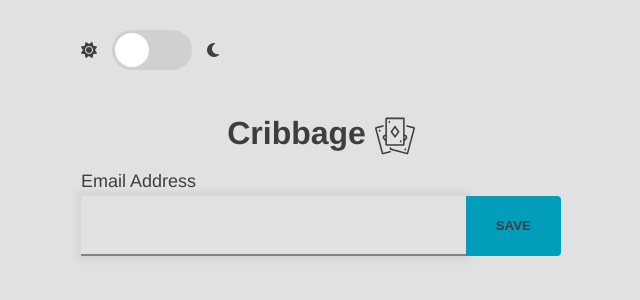
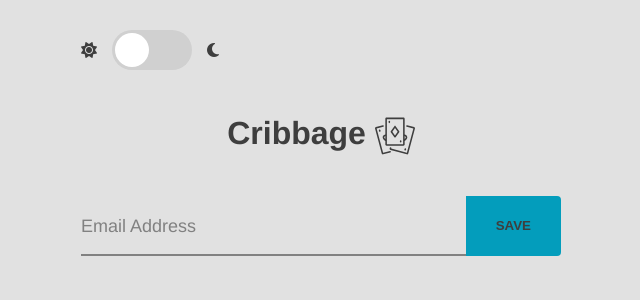
Before and after one commit to ClaytonDewey/tca-cribbage, a React (Create React App) app: page /#/ in a window 1280 px wide. Shown: the top 300 px of the page, without its empty margins (319-959 px from the left). Built offline with nearby package versions, Linux system fonts and the light colour scheme; no server answers.

Commit message:
Using local state to collect user email

```diff
--- a/src/App.tsx
+++ b/src/App.tsx
@@ -13,6 +13,7 @@ import { Stats } from "./Components/Stats";
 import { Leaderboard } from "./Components/Leaderboard";
 // import  localforage from "localforage";
 import { saveGameToCloud, loadGamesFromCloud } from './TcaCloudApi';
+import localforage from "localforage";
 
 export interface Player {
     name: string;
@@ -55,6 +56,12 @@ const App = () => {
 
     const [emailAddress, setEmailAddress] = useState("");
 
+    const updateEmailAddress = async (newEmailAddress) => {
+
+        // Update the state, after saving the email in local storage.
+        setEmailAddress(await localforage.setItem('email', newEmailAddress));
+    }
+
     const loadGameResults = async () => {
         // setResults(await localforage.getItem("gameResults") ?? []);
         setResults(await loadGamesFromCloud("clay@dryadmedia.com", "tca-cribbage") ?? []);
@@ -95,8 +102,8 @@ const App = () => {
                 <Routes>
                     <Route path="/" element={
                         <Home
-                            gameResults={results}
                             emailAddress={emailAddress}
+                            updateEmailAddress={updateEmailAddress}
                          />
                     } />
                     <Route path="setup" element={
--- a/src/Components/Home.tsx
+++ b/src/Components/Home.tsx
@@ -1,8 +1,10 @@
+import { useState } from "react";
 import { useNavigate } from "react-router-dom";
 import { cardsIcon } from "./Icons";
 
-export const Home = ({ gameResults, emailAddress }) => {
+export const Home = ({ emailAddress, updateEmailAddress }) => {
     const nav = useNavigate();
+    const [emailForEditing, setEmailForEditing] = useState(emailAddress);
 
     return (
         <>
@@ -11,6 +13,7 @@ export const Home = ({ gameResults, emailAddress }) => {
 
                     { emailAddress.length > 0 ?
                         <>
+                            <h3>{emailAddress}</h3>
                             <button className="btn btn-success mt-2" onClick={() => nav("/setup")}>
                                 New Game <i className="fa-solid fa-circle-play"></i>
                             </button>
@@ -26,11 +29,15 @@ export const Home = ({ gameResults, emailAddress }) => {
                         :
                         <>
                             <div className="form-control">
-                                <input />
+                                <input
+                                    required
+                                    value={emailForEditing}
+                                    onChange={(e) => setEmailForEditing(e.target.value)}
+                                />
                                 <label>
                                     <span>Email Address</span>
                                 </label>
-                                <button>Save</button>
+                                <button onClick={() => updateEmailAddress(emailForEditing)}>Save</button>
                             </div>
                         </>
                     }
```
